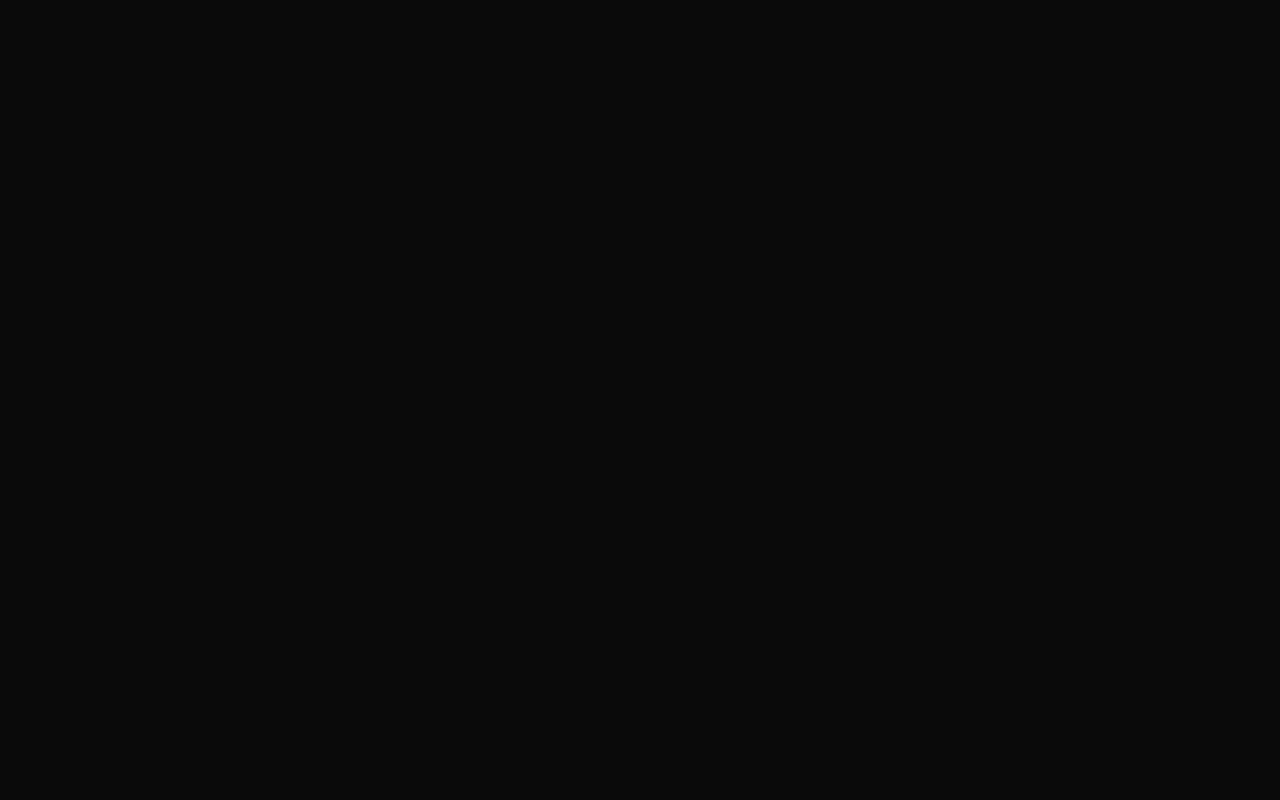
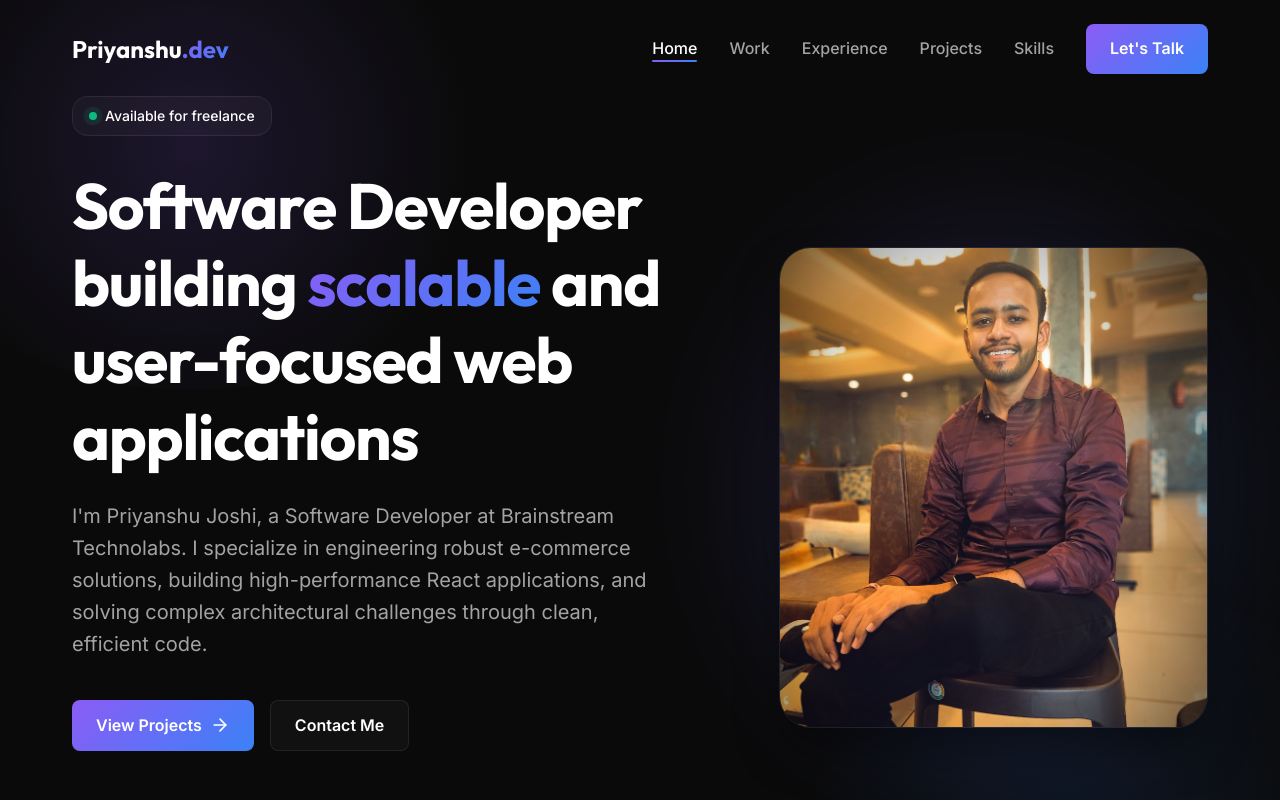
Before and after one commit to Priyanshu6861/Portfolio, a React (Vite) app: page / in a window 1280 px wide. Shown: the top 800 px of the page. Built offline with nearby package versions, Linux system fonts and the light colour scheme.

Commit message:
Fix: switch to HashRouter for better GitHub Pages compatibility and blank page fix

```diff
--- a/src/components/Navbar.jsx
+++ b/src/components/Navbar.jsx
@@ -31,12 +31,12 @@ const Navbar = () => {
     if (link.isHash) {
       e.preventDefault();
       // Normalize pathname to check if we are on the home page
-      const currentPath = location.pathname.replace(/\/$/, '') || '/';
+      const currentPath = location.pathname;
 
       if (currentPath !== '/') {
-        navigate(`/#${link.href}`);
+        navigate(`/${link.href.startsWith('#') ? link.href : '#' + link.href}`);
       } else {
-        const element = document.getElementById(link.href);
+        const element = document.getElementById(link.href.replace('#', ''));
         if (element) {
           const headerOffset = 80;
           const elementPosition = element.getBoundingClientRect().top;
@@ -50,6 +50,7 @@ const Navbar = () => {
       }
     }
   };
+
 
 
   return (
--- a/src/main.jsx
+++ b/src/main.jsx
@@ -1,13 +1,13 @@
 import React from 'react'
 import ReactDOM from 'react-dom/client'
-import { BrowserRouter } from 'react-router-dom'
+import { HashRouter } from 'react-router-dom'
 import App from './App.jsx'
 import './index.css'
 
 ReactDOM.createRoot(document.getElementById('root')).render(
   <React.StrictMode>
-    <BrowserRouter basename="/Portfolio">
+    <HashRouter>
       <App />
-    </BrowserRouter>
+    </HashRouter>
   </React.StrictMode>,
 )
```
